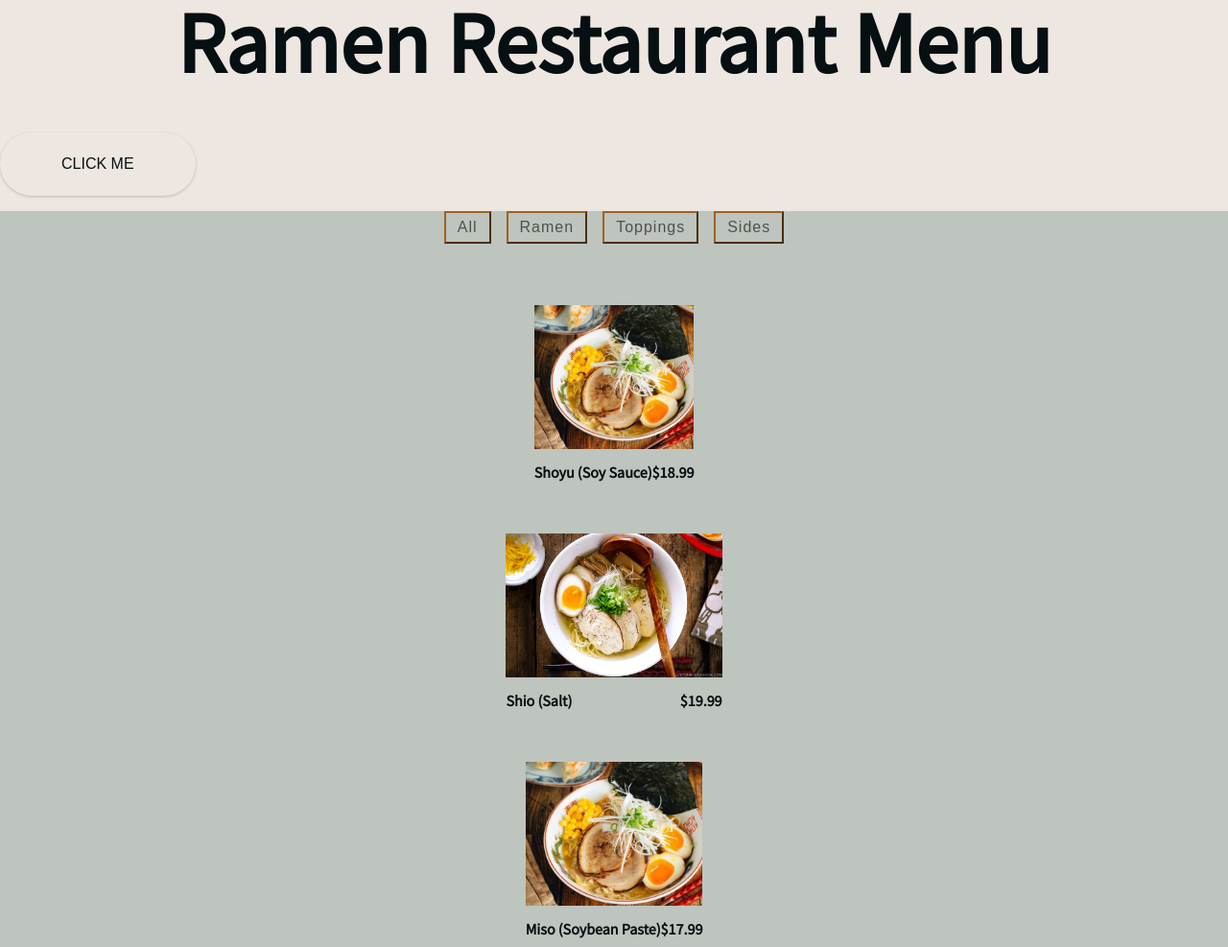
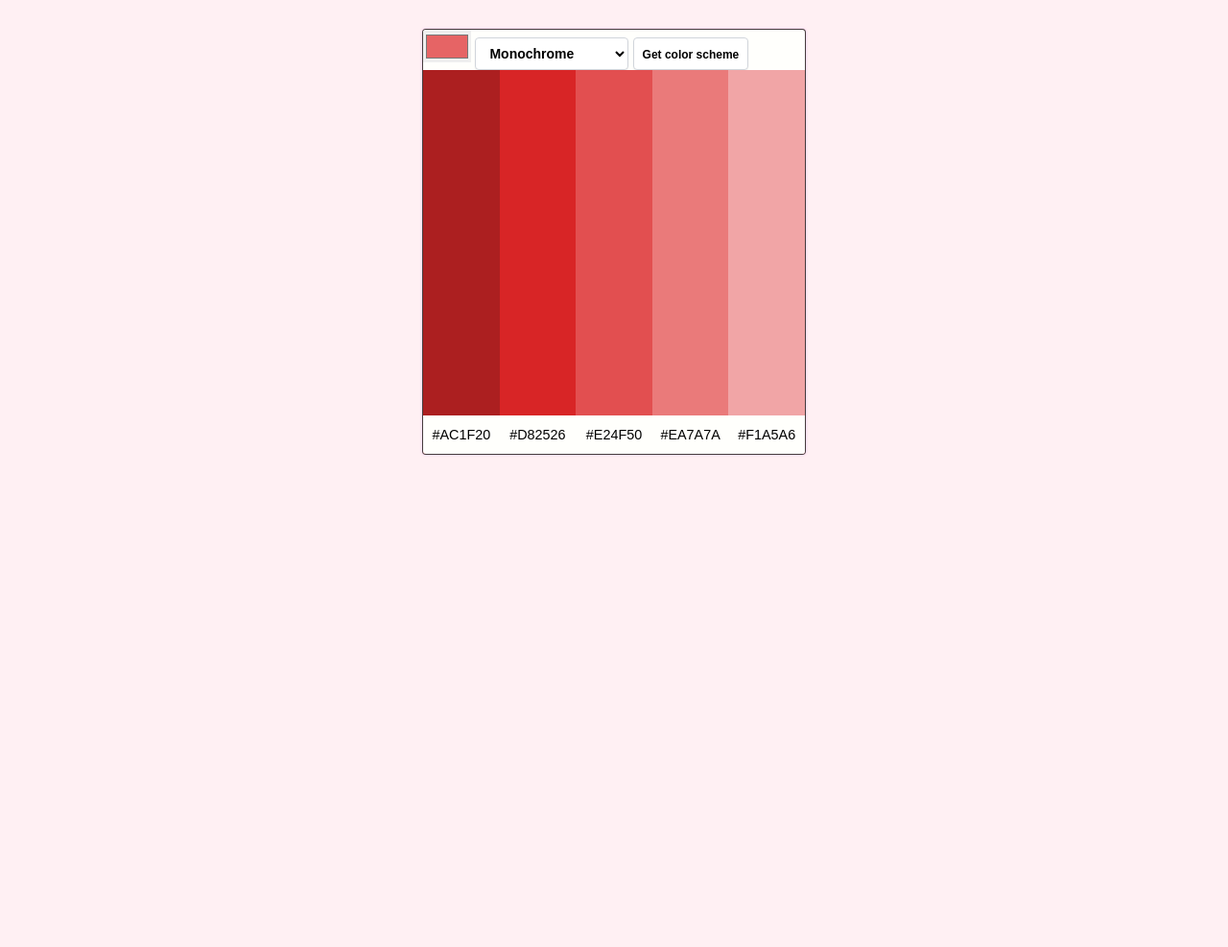
Before and after one commit to staten-island-tech/vite-project-fannyl-jpg, a website built with Vite: page app/index.html in a window 1280 px wide. Shown: the top 987 px of the page at 96% size. After the commit the page ends 800 px from the top, so only its background shows below. Built offline with nearby package versions, Linux system fonts and the light colour scheme; files whose address does not match are found by name; a web font is replaced by a local one.

Commit message:
created generator

```diff
--- a/app/index.html
+++ b/app/index.html
@@ -1,65 +1,33 @@
 <!DOCTYPE html>
 <html lang="en">
+
 <head>
   <meta charset="UTF-8" />
   <meta name="viewport" content="width=device-width, initial-scale=1.0" />
-    <title>Ramen Restaurant Menu</title>
-    <link rel="preconnect" href="https://fonts.googleapis.com" />
-    <link rel="preconnect" href="https://fonts.gstatic.com" crossorigin />
-    <link
-      href="https://fonts.googleapis.com/css2?family=Source+Sans+Pro&display=swap"
-      rel="stylesheet"
-    />
+  <link rel="preconnect" href="https://fonts.googleapis.com">
+  <link rel="preconnect" href="https://fonts.gstatic.com" crossorigin>
+  <link href="https://fonts.googleapis.com/css2?family=Kanit:wght@800&family=Karla:wght@800&family=Viga&display=swap"
+    rel="stylesheet">
+  <title>Color Scheme Generator</title>
 </head>
 
 <body>
-    <div class="title">
-      <h2>Ramen Restaurant Menu</h2>
+  <div class="container">
+    <input id="color-input" type="color" value="#e66465">
+    <select id="select-mode">
+      <option value="Monochrome"> Monochrome </option>
+      <option value="Monochrome-dark"> Monochrome-dark</option>
+      <option value="Monochrome-light"> Monochrome-light </option>
+      <option value="Analogic"> Analogic </option>
+      <option value="Analogic-complement"> Analogic-complement</option>
+      <option value="Complement"> Complement</option>
+      <option value="Triad"> Triad</option>
+    </select>
+    <button id="color-scheme-button">Get color scheme </button>
+    <div id="color-scheme-container">
     </div>
-    <div class="cool">
-      <button class="btn">Click Me</button>
   </div>
-    <section class="main">
-      <div class="btn-container">
-        <!-- <button type="button" class="filter-btn" data-id="all">all</button>
-      <button type="button" class="filter-btn" data-id="ramen">
-        ramen
-      </button>
-      <button type="button" class="filter-btn" data-id="toppings">lunch</button>
-      <button type="button" class="filter-btn" data-id="sides">
-        sides
-      </button> -->
-      </div>
-      <div class="section-center">
-        <article class="menu-item">
-          <img src="./menu-item.jpeg" alt="menu item" class="photo" />
-          <div class="item-info">
-            <header>
-              <h4>Shoyu (soy sauce)</h4>
-              <h4 class="price">$19</h4>
-            </header>
-          </div>
-        </article>
-        <article class="menu-item">
-          <img src="./menu-item.jpeg" alt="menu item" class="photo" />
-          <div class="item-info">
-            <header>
-              <h4>Shoyu (soy sauce)</h4>
-              <h4 class="price">$19</h4>
-            </header>
-          </div>
-        </article>
-        <article class="menu-item">
-          <img src="./menu-item.jpeg" alt="menu item" class="photo" />
-          <div class="item-info">
-            <header>
-              <h4>Shoyu (soy sauce)</h4>
-              <h4 class="price">$19</h4>
-            </header>
-          </div>
-        </article>
-      </div>
-    </section>
-    <script src="main.js" type="module"></script>
+  <script type="module" src="/main.js"></script>
 </body>
+
 </html>
--- a/app/main.js
+++ b/app/main.js
@@ -1,137 +1,52 @@
-import "./style.css";
-const menu = [
-  {
-    title: "Shoyu (soy sauce)",
-    category: "ramen",
-    price: 18.99,
-    img: "miso.jpg",
-  },
-  {
-    title: "Shio (salt)",
-    category: "ramen",
-    price: 19.99,
-    img: "Shio.jpg",
-  },
-  {
-    title: "Miso (soybean paste)",
-    category: "ramen",
-    price: 17.99,
-    img: "miso.jpg",
-  },
-  {
-    title: "Tonkotsu (pork bone)",
-    category: "ramen",
-    price: 13.99,
-    img: "Tonkotsu.jpg",
-  },
-  {
-    title: "Chashu",
-    category: "toppings",
-    price: 3.99,
-    img: "Chashu.jpg",
-  },
-  {
-    title: "Menma",
-    category: "toppings",
-    price: 8.99,
-    img: "menma.jpg",
-  },
-  {
-    title: "Negi",
-    category: "toppings",
-    price: 4.99,
-    img: "Negi.jpg",
-  },
-  {
-    title: "Gyoza",
-    category: "sides",
-    price: 9.99,
-    img: "Gyoza.jpg",
-  },
-  {
-    title: "Fried rice",
-    category: "sides",
-    price: 7.99,
-    img: "Friedrice.jpg",
-  },
-  {
-    title: "Drinks",
-    category: "sides",
-    price: 2.99,
-    img: "Drinks.jpg",
-  },
-];
+import './style.css'
+import { setupCounter } from './counter.js'
 
-const sectionCenter = document.querySelector(".section-center");
-const btnContainer = document.querySelector(".btn-container");
-window.addEventListener("DOMContentLoaded", function () {
-  diplayMenuItems(menu);
-  displayMenuButtons();
+let colorsArray = [`#AC1F20`, `#D82526`, `#E24F50`, `#EA7A7A`, `#F1A5A6`];
+let isFeched = false;
+document.getElementById("color-scheme-button").addEventListener("click", () => {
+  const colorHex = document.getElementById("color-input").value.slice(1);
+  const colorScheme = document
+    .getElementById("select-mode")
+    .value.toLowerCase();
+
+  fetch(
+    `https://www.thecolorapi.com/scheme?hex=${colorHex}&mode=${colorScheme}&count=5`
+  )
+    .then((res) => res.json())
+    .then((data) => {
+      colorsArray = data.colors;
+      isFeched = true;
+      render(colorsArray);
+    });
 });
 
-function diplayMenuItems(menuItems) {
-  let displayMenu = menuItems.map(function (item) {
-    return `<article class="menu-item">
-          <img src=${item.img} alt=${item.title} class="photo" />
-          <div class="item-info">
-            <header>
-              <h4>${item.title}</h4>
-              <h4 class="price">$${item.price}</h4>
-            </header>
-          </div>
-        </article>`;
+function render(data) {
+  let html = "";
+
+  data.forEach((item) => {
+    const hexCode = isFeched ? item.hex.value : item;
+    html += `
+          <div class="pallete" style="background:${hexCode}">
+                  <span class="hex-color" data-hex="${hexCode}" id=${hexCode}>${hexCode}</span>
+                </div>
+        `;
   });
-  displayMenu = displayMenu.join("");
+  document.getElementById("color-scheme-container").innerHTML = html;
+}
+render(colorsArray);
 
-  sectionCenter.innerHTML = displayMenu;
-}
-function displayMenuButtons() {
-  const categories = menu.reduce(
-    function (values, item) {
-      if (!values.includes(item.category)) {
-        values.push(item.category);
-      }
-      return values;
-    },
-    ["all"]
-  );
-  const categoryBtns = categories
-    .map(function (category) {
-      return `<button type="button" class="filter-btn" data-id=${category}>
-          ${category}
-        </button>`;
-    })
-    .join("");
+document
+  .querySelector("#color-scheme-container")
+  .addEventListener("click", (e) => {
+    if (e.target.dataset.hex) {
+      const copyHex = e.target.dataset.hex;
+      // navigator.clipboard.writeText(copyHex);
 
-  btnContainer.innerHTML = categoryBtns;
-  const filterBtns = btnContainer.querySelectorAll(".filter-btn");
-  console.log(filterBtns);
-
-  filterBtns.forEach(function (btn) {
-    btn.addEventListener("click", function (e) {
-      const category = e.currentTarget.dataset.id;
-      const menuCategory = menu.filter(function (menuItem) {
-        if (menuItem.category === category) {
-          return menuItem;
-        }
-      });
-      if (category === "all") {
-        diplayMenuItems(menu);
-      } else {
-        diplayMenuItems(menuCategory);
-      }
-    });
+      document.getElementById(`${copyHex}`).textContent = "copied!!";
+      document.getElementById(`${copyHex}`).style.background = "#f4f4f4";
+      setTimeout(() => {
+        document.getElementById(`${copyHex}`).textContent = copyHex;
+        document.getElementById(`${copyHex}`).style.background = "#fff";
+      }, 1000);
+    }
   });
-}
-
-document.querySelector(".btn").addEventListener("click", function () {
-  if (document.body.classList.contains("cool")) {
-    document.body.classList.add("warm");
-    document.body.classList.remove("cool");
-  } else {
-    document.body.classList.add("cool");
-    document.body.classList.remove("warm");
-  }
-});
-
-export { menu };
--- a/app/style.css
+++ b/app/style.css
@@ -1,107 +1,107 @@
-html,
-body,
-*,
-::after,
-::before {
+@import url("https://fonts.google.com/specimen/Karla?query=kar");
+* {
+  font-family: "Kanit", sans-serif;
+  font-family: "Karla", sans-serif;
+  font-family: "Viga", sans-serif;
+  box-sizing: border-box;
   margin: 0;
   padding: 0;
-  box-sizing: border-box;
-}
-body {
-  font-family: 'Source Sans Pro', sans-serif;
-  background: #EDE6E1;
-  color: #060F12;
-  line-height: 1.5;
-  font-size: 0.875rem;
-}
-ul {
-  list-style-type: none;
-}
-a {
-  text-decoration: none;
-}
-img:not(.logo) {
-  width: 100%;
-}
-img {
-  display: block;
 }
 
-h1,
-h2,
-h3,
-h4 {
-  text-transform: capitalize;
-  line-height: 1.25;
-  margin-bottom: 0.75rem;
-  font-family: var(--ff-primary);
-}
-h1 {
-  font-size: 3rem;
-}
-h2 {
-  font-size: 2rem;
-}
-h3 {
-  font-size: 1.25rem;
-}
-h4 {
-  font-size: 0.875rem;
-}
-p {
-  margin-bottom: 1.25rem;
-  color: #9F6221;
-}
-@media screen and (min-width: 800px) {
-  h1 {
-    font-size: 4rem;
-  }
-  h2 {
-    font-size: 2.5rem;
-  }
-  h3 {
-    font-size: 1.75rem;
-  }
-  h4 {
-    font-size: 1rem;
-  }
-  body {
-    font-size: 1rem;
-  }
-  h1,
-  h2,
-  h3,
-  h4 {
-    line-height: 1;
-  }
+html,
+body {
+  justify-content: center;
+  font-family: "Karla", sans-serif;
+  width: 100%;
+  height: 100vh;
+  background: #fff0f3;
+  overflow: hidden;
 }
 
-.btn {
-  text-transform: uppercase;
-  background: transparent;
-  color: #060F12;
-  padding: 0.375rem 0.75rem;
-  display: inline-block;
-  font-size: 0.875rem;
-  border: 2px solid #161817;
+.container {
+  margin: 30px auto;
+  max-width: 400px;
+  width: 100%;
+  background-color: #fffffc;
+  border: 1px solid #413839f9;
+  border-radius: 4px;
+  background: #fffffc;
+  box-shadow: 0 0 3px #f1c0e8;
+  overflow: hidden;
+}
+header {
+  display: flex;
+  justify-content: space-between;
+  align-items: center;
+  height: 80px;
+  padding: 0 10px;
+  position: relative;
+  z-index: 9;
+  box-shadow: 0px 15px 5px -15px #cfbaf0;
+}
+select,
+button,
+input {
+  font-weight: 600;
+  font-family: inherit;
   cursor: pointer;
-  box-shadow: 0 1px 3px rgba(0, 0, 0, 0.2);
-}
-.btn:hover {
-  color: #fff;
-  background: #000;
+  height: 34px;
+  line-height: 34px;
 }
 
-.section {
-  padding: 5rem 0;
+select {
+  padding: 0 10px;
+  width: 160px;
+  font-size: 14px;
+}
+#color-input {
+  padding: 0.5px 1px;
+  border: none;
+  outline: none;
+}
+#color-input:focus,
+#color-input:hover {
+  border: none;
+  outline: none;
+}
+#color-scheme-button {
+  width: 120px;
+  font-size: 12px;
 }
 
-main {
-  min-height: 100vh;
-  display: grid;
-  place-items: center;
+#color-scheme-button,
+select,
+.color-hex {
+  background: #fff;
+  border: 1px solid #d1d5db;
+  box-shadow: 0px 1px 2px rgba(0, 0, 0, 0.05);
+  border-radius: 4px;
 }
 
+#color-scheme-container {
+  display: grid;
+  height: 400px;
+  grid-template-columns: repeat(5, 1fr);
+  border-radius: 0 0 4px 4px;
+}
+
+.pallete {
+  height: 100%;
+  display: flex;
+  align-self: center;
+}
+.hex-color {
+  height: 40px;
+  text-align: center;
+  line-height: 40px;
+  width: 100%;
+  font-size: 0.9rem;
+  background: #fffffc;
+  margin-top: auto;
+  font-size: 1;
+  font-weight: 500;
+  cursor: pointer;
+}
 .menu {
   padding: 5rem 0;
 }
```
Lines whose indentation alone changed are shown as unchanged.
